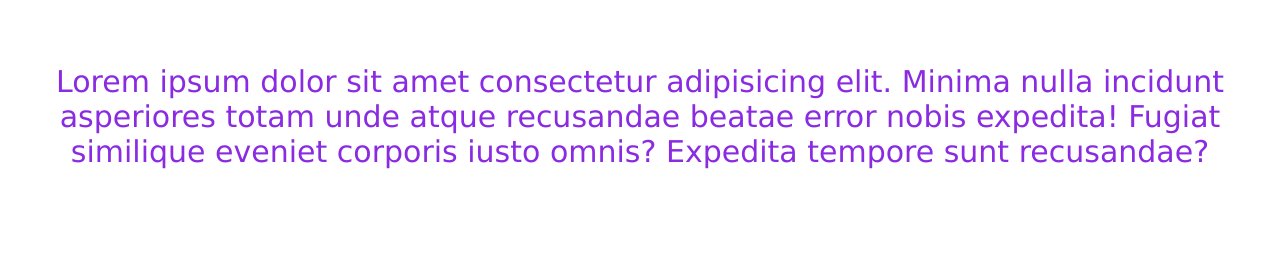
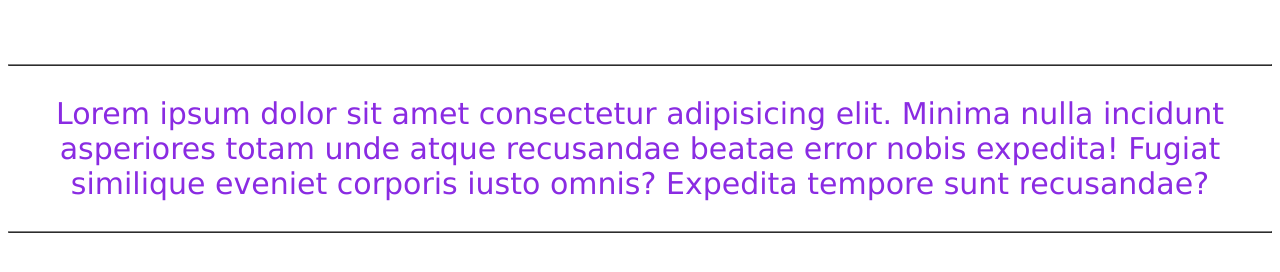
Before and after one commit to nahn2006/bezb, a plain HTML site: page index.html in a window 1280 px wide. Shown: the part 190-462 px from the top of the page. Drawn offline with Linux system fonts and the light colour scheme.

Commit message:
блоки для css

```diff
--- a/index.html
+++ b/index.html
@@ -8,9 +8,13 @@
     <link rel="stylesheet" href="style.css">
 </head>
     <body>
+        <table border="1" width="100%" sellpadding="10px">
             <h1>Lesson 1</h1>
+        </table>
+            <table border="1" width="100%" sellpadding="40px">
                 <p>
                     Lorem ipsum dolor sit amet consectetur adipisicing elit. Minima nulla incidunt asperiores totam unde atque recusandae beatae error nobis expedita! Fugiat similique eveniet corporis iusto omnis? Expedita tempore sunt recusandae?
                 </p>
+            </table>
     </body>
 </html>
```
Lines whose indentation alone changed are shown as unchanged.
